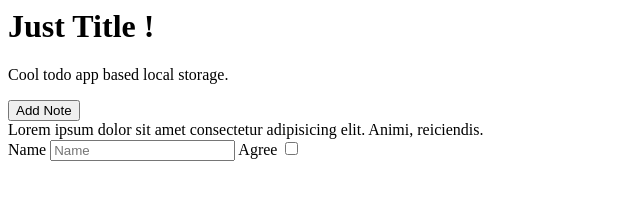
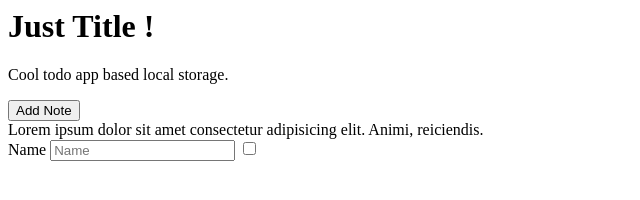
Before and after one commit to medyaalpa/learn-git, a plain HTML site: page index.html in a window 1280 px wide. Shown: the full height of the page, 0-640 px from the left. Drawn offline with Linux system fonts and the light colour scheme.

Commit message:
Update index.html

```diff
--- a/index.html
+++ b/index.html
@@ -8,6 +8,5 @@
 <form>
     Name
     <input type="text" placeholder="Name">
-    Agree
     <input type="checkbox" name="" id="">
 </form>
```
